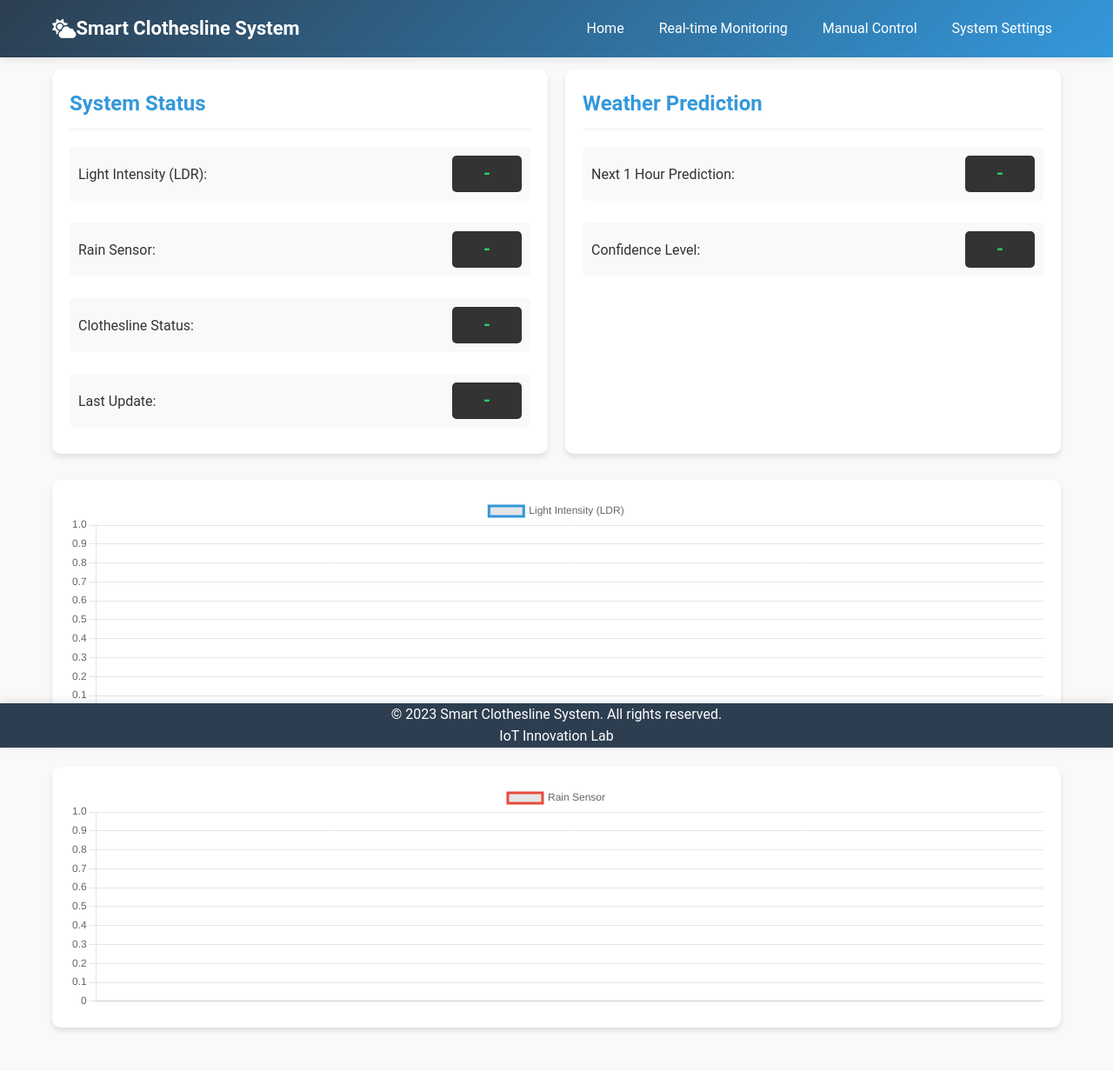
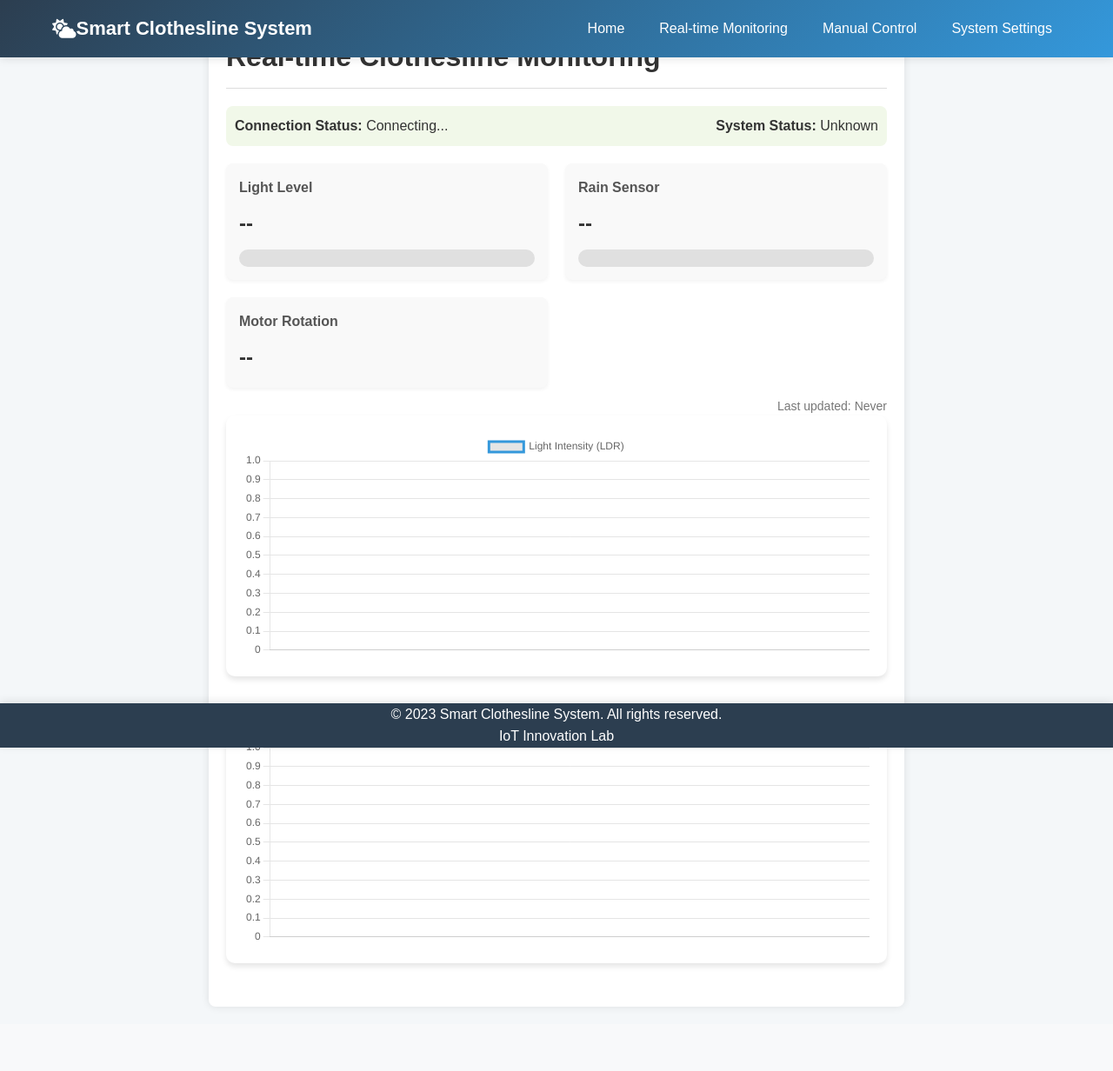
Before and after one commit to ediiloupatty/Smart-IoT-Based-Automatic-Clothesline-with-Decision-Tree-AI, a Flask app: page /realtime-monitoring in a window 1280 px wide. Shown: the whole page at 87% size. After the commit the page ends 1160 px from the top, so only its background shows below. Run offline with Flask 2, Linux system fonts and the light colour scheme; data that the repository does not hold is empty; some libraries are stand-ins or nearby versions.

Commit message:
modifikasi realtime.html

```diff
--- a/templates/realtime.html
+++ b/templates/realtime.html
@@ -7,7 +7,90 @@
     <link rel="stylesheet" href="https://cdnjs.cloudflare.com/ajax/libs/font-awesome/6.0.0/css/all.min.css">
     <!-- Add Chart.js library -->
     <script src="https://cdnjs.cloudflare.com/ajax/libs/Chart.js/3.9.1/chart.min.js"></script>
+    <script src="https://cdnjs.cloudflare.com/ajax/libs/socket.io/4.0.1/socket.io.js"></script>
     <link rel="stylesheet" href="{{ url_for('static', filename='style.css') }}">
+    <style>
+        body {
+            font-family: Arial, sans-serif;
+            margin: 0;
+            padding: 20px;
+            background-color: #f4f7f9;
+        }
+        .container {
+            max-width: 800px;
+            margin: 0 auto;
+            background-color: white;
+            padding: 20px;
+            border-radius: 8px;
+            box-shadow: 0 0 10px rgba(0,0,0,0.1);
+        }
+        h1 {
+            color: #333;
+            border-bottom: 1px solid #ddd;
+            padding-bottom: 10px;
+        }
+        .sensor-grid {
+            display: grid;
+            grid-template-columns: repeat(2, 1fr);
+            gap: 20px;
+            margin-top: 20px;
+        }
+        .sensor-card {
+            background-color: #f9f9f9;
+            border-radius: 8px;
+            padding: 15px;
+            box-shadow: 0 2px 4px rgba(0,0,0,0.05);
+        }
+        .sensor-title {
+            font-weight: bold;
+            margin-bottom: 10px;
+            color: #555;
+        }
+        .sensor-value {
+            font-size: 24px;
+            font-weight: bold;
+            color: #333;
+        }
+        .gauge-container {
+            width: 100%;
+            height: 20px;
+            background-color: #e0e0e0;
+            border-radius: 10px;
+            margin-top: 10px;
+            overflow: hidden;
+        }
+        .gauge {
+            height: 100%;
+            background-color: #4CAF50;
+            width: 0%;
+            border-radius: 10px;
+            transition: width 0.3s ease-in-out;
+        }
+        #rain-gauge {
+            background-color: #2196F3;
+        }
+        .status-info {
+            margin-top: 20px;
+            display: flex;
+            justify-content: space-between;
+            align-items: center;
+            padding: 10px;
+            background-color: #f1f8e9;
+            border-radius: 8px;
+        }
+        .connected {
+            color: green;
+        }
+        .disconnected {
+            color: red;
+        }
+        .update-info {
+            margin-top: 10px;
+            text-align: right;
+            color: #777;
+            font-size: 14px;
+        }
+    </style>
 </head>
 <body>
     <header id="main-header">
@@ -26,42 +109,44 @@
     </header>
 
     <div class="container">
-        <div class="dashboard">
-            <div class="card">
-                <h2>System Status</h2>
-                <div class="data-container">
-                    <div class="data-item">
-                        <span>Light Intensity (LDR):</span>
-                        <span id="ldr-value" class="digital-value">-</span>
+        <h1>Real-time Clothesline Monitoring</h1>
+
+        <div class="status-info">
+            <div>
+                <strong>Connection Status:</strong>
+                <span id="connection-status">Connecting...</span>
             </div>
-                    <div class="data-item">
-                        <span>Rain Sensor:</span>
-                        <span id="rain-value" class="digital-value">-</span>
-                    </div>
-                    <div class="data-item">
-                        <span>Clothesline Status:</span>
-                        <span id="status-value" class="digital-value">-</span>
-                    </div>
-                    <div class="data-item">
-                        <span>Last Update:</span>
-                        <span id="time-value" class="digital-value">-</span>
-                    </div>
+            <div>
+                <strong>System Status:</strong>
+                <span id="status-value">Unknown</span>
             </div>
         </div>
 
-            <div class="card">
-                <h2>Weather Prediction</h2>
-                <div class="data-container">
-                    <div class="data-item">
-                        <span>Next 1 Hour Prediction:</span>
-                        <span id="rain-prediction" class="digital-value">-</span>
-                    </div>
-                    <div class="data-item">
-                        <span>Confidence Level:</span>
-                        <span id="rain-confidence" class="digital-value">-</span>
+        <div class="sensor-grid">
+            <div class="sensor-card">
+                <div class="sensor-title">Light Level</div>
+                <div class="sensor-value" id="ldr-value">--</div>
+                <div class="gauge-container">
+                    <div class="gauge" id="light-gauge"></div>
                 </div>
             </div>
+
+            <div class="sensor-card">
+                <div class="sensor-title">Rain Sensor</div>
+                <div class="sensor-value" id="rain-value">--</div>
+                <div class="gauge-container">
+                    <div class="gauge" id="rain-gauge"></div>
                 </div>
+            </div>
+
+            <div class="sensor-card">
+                <div class="sensor-title">Motor Rotation</div>
+                <div class="sensor-value" id="rotation-value">--</div>
+            </div>
+        </div>
+
+        <div class="update-info">
+            Last updated: <span id="update-time">Never</span>
         </div>
 
         <div class="chart-container">
@@ -79,7 +164,44 @@
     </footer>
 
     <script>
-        // Initialize Charts
+        document.addEventListener('DOMContentLoaded', function() {
+            var socket = io();
+
+            socket.on('connect', function() {
+                console.log('Connected to server');
+                document.getElementById('connection-status').textContent = 'Connected';
+                document.getElementById('connection-status').className = 'connected';
+            });
+
+            socket.on('disconnect', function() {
+                console.log('Disconnected from server');
+                document.getElementById('connection-status').textContent = 'Disconnected';
+                document.getElementById('connection-status').className = 'disconnected';
+            });
+
+            socket.on('sensor_data', function(data) {
+                console.log('Received data:', data);
+
+                document.getElementById('ldr-value').textContent = data.ldr;
+                document.getElementById('rain-value').textContent = data.rain;
+                document.getElementById('status-value').textContent = data.status;
+                document.getElementById('rotation-value').textContent = data.rotation;
+                document.getElementById('update-time').textContent = new Date().toLocaleTimeString();
+
+                updateCharts(data);
+            });
+
+            function updateCharts(data) {
+                var lightPercentage = Math.min(100, Math.max(0, (data.ldr / 1023) * 100));
+                document.getElementById('light-gauge').style.width = lightPercentage + '%';
+
+                var rainPercentage = Math.min(100, Math.max(0, (data.rain / 1023) * 100));
+                document.getElementById('rain-gauge').style.width = rainPercentage + '%';
+
+                updateChart(lightChart, data.ldr, new Date().toLocaleTimeString());
+                updateChart(rainChart, data.rain, new Date().toLocaleTimeString());
+            }
+
             const lightCtx = document.getElementById('lightChart').getContext('2d');
             const rainCtx = document.getElementById('rainChart').getContext('2d');
 
@@ -125,52 +247,6 @@
                 options: chartConfig
             });
 
-        // Update Data Function
-        function updateData() {
-            console.log("Fetching data from server...");
-
-            fetch('/get_data')
-                .then(response => {
-                    console.log("Response status:", response.status);
-                    return response.json();
-                })
-                .then(data => {
-                    console.log("Data received:", data);
-
-                    if (data && data.ldr !== undefined) {
-                        // Update Digital Display
-                        document.getElementById('ldr-value').textContent = data.ldr;
-                        document.getElementById('rain-value').textContent = data.rain < 500 ? "DETECTED" : "NONE";
-                        document.getElementById('status-value').textContent = data.status;
-                        document.getElementById('time-value').textContent = data.timestamp;
-
-                        // Add animation class
-                        const elements = document.querySelectorAll('.digital-value');
-                        elements.forEach(el => {
-                            el.classList.add('value-update');
-                            setTimeout(() => el.classList.remove('value-update'), 500);
-                        });
-
-                        // Update Charts
-                        const time = new Date().toLocaleTimeString();
-
-                        // Light Chart
-                        updateChart(lightChart, data.ldr, time);
-
-                        // Rain Chart
-                        updateChart(rainChart, data.rain, time);
-
-                        // Update Weather Prediction
-                        updateWeatherPrediction();
-                    } else {
-                        console.warn("Received empty or invalid data");
-                    }
-                })
-                .catch(error => {
-                    console.error("Error fetching data:", error);
-                });
-        }
-
             function updateChart(chart, value, label) {
                 chart.data.labels.push(label);
                 chart.data.datasets[0].data.push(value);
@@ -182,69 +258,6 @@
 
                 chart.update();
             }
-
-        function updateWeatherPrediction() {
-            console.log("Updating weather prediction...");
-
-            fetch('/predict-weather')
-                .then(response => {
-                    console.log("Prediction response status:", response.status);
-                    return response.json();
-                })
-                .then(data => {
-                    console.log("Weather prediction data received:", data);
-
-                    const predictionElement = document.getElementById('rain-prediction');
-                    const confidenceElement = document.getElementById('rain-confidence');
-
-                    if (data.error) {
-                        console.warn("Weather prediction error:", data.error);
-                        predictionElement.textContent = "MODEL NOT READY";
-                        confidenceElement.textContent = "N/A";
-                        predictionElement.style.color = '#f39c12'; // Orange for warning
-                        confidenceElement.style.color = '#f39c12';
-                        return;
-                    }
-
-                    if (data.will_rain !== undefined && data.probability !== undefined) {
-                        // Update prediction display
-                        predictionElement.textContent = data.will_rain ? 'RAINY' : 'SUNNY';
-                        const confidencePercent = Math.round(data.probability * 100);
-                        confidenceElement.textContent = `${confidencePercent}%`;
-
-                        // Set color based on prediction
-                        predictionElement.style.color = data.will_rain ? '#e74c3c' : '#2ecc71';
-                        confidenceElement.style.color = data.will_rain ? '#e74c3c' : '#2ecc71';
-
-                        // Add animation class for update
-                        predictionElement.classList.add('value-update');
-                        confidenceElement.classList.add('value-update');
-                        setTimeout(() => {
-                            predictionElement.classList.remove('value-update');
-                            confidenceElement.classList.remove('value-update');
-                        }, 500);
-                    } else {
-                        console.warn("Received invalid weather prediction data format");
-                        predictionElement.textContent = "ERROR";
-                        confidenceElement.textContent = "ERROR";
-                        predictionElement.style.color = '#e74c3c'; // Red for error
-                        confidenceElement.style.color = '#e74c3c';
-                    }
-                })
-                .catch(error => {
-                    console.error("Error fetching weather prediction:", error);
-                    document.getElementById('rain-prediction').textContent = "CONNECTION ERROR";
-                    document.getElementById('rain-confidence').textContent = "N/A";
-                });
-        }
-
-        // Update every 3 seconds instead of 1 second to prevent overwhelming the server
-        setInterval(updateData, 3000);
-
-        // Initial call
-        document.addEventListener('DOMContentLoaded', function() {
-            console.log("Page loaded, initializing data...");
-            updateData();
         });
     </script>
 </body>
```
Lines whose indentation alone changed are shown as unchanged.
